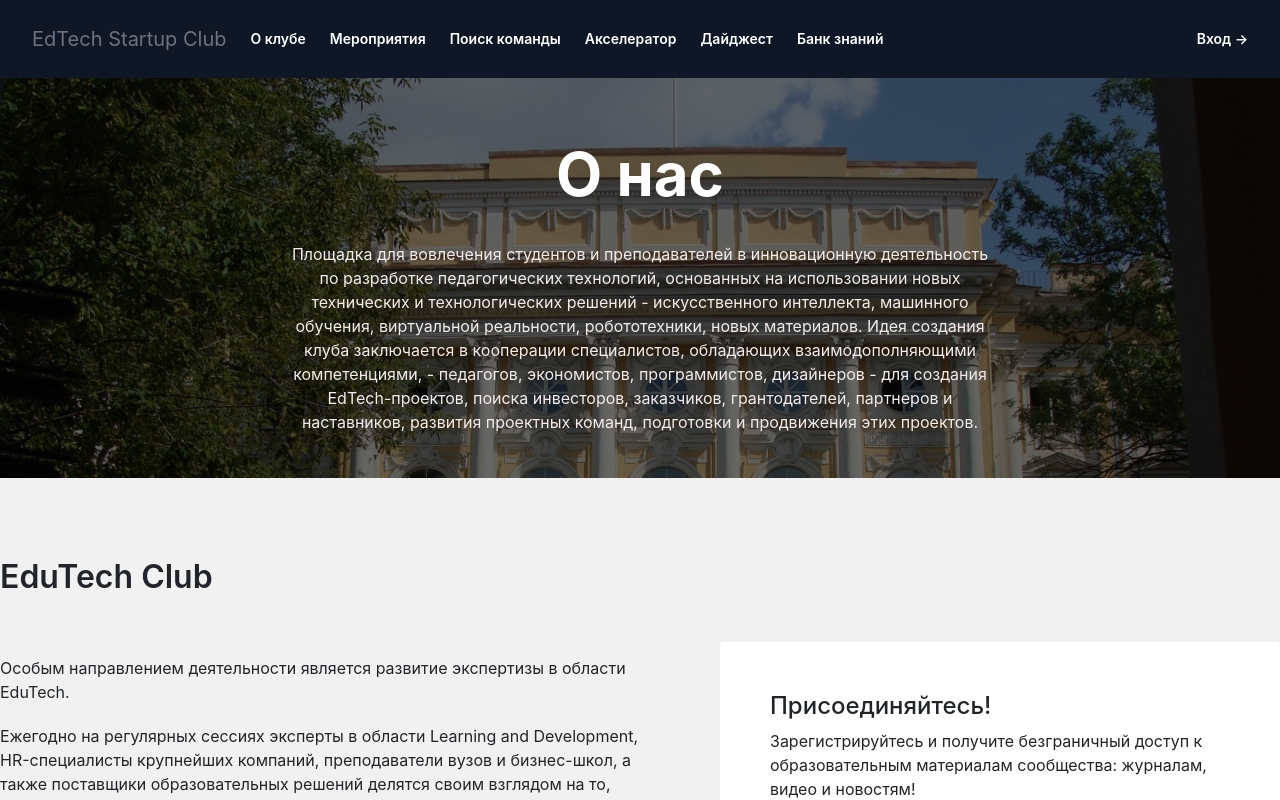
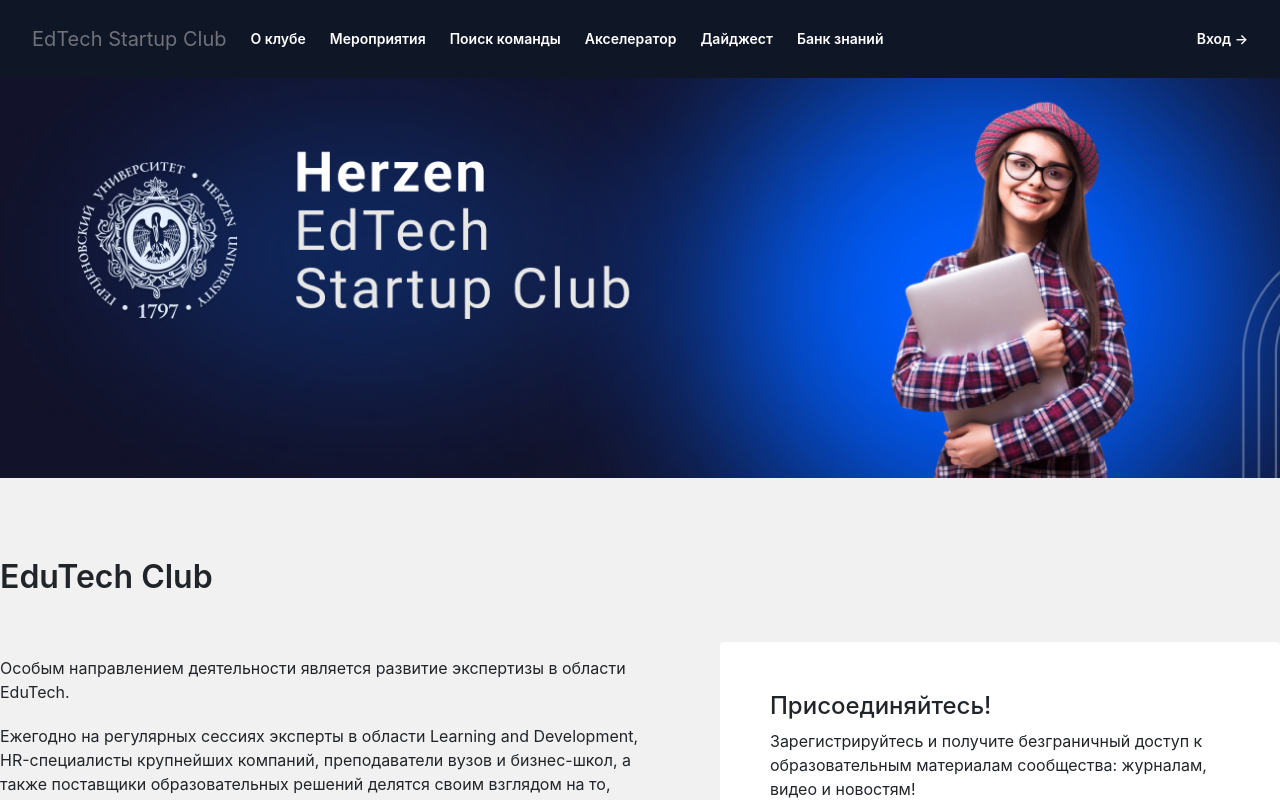
Before and after one commit to tantarin/edtech-club-frontend, a React (Create React App) app: page / in a window 1280 px wide. Shown: the top 800 px of the page. Built offline with nearby package versions, Linux system fonts and the light colour scheme.

Commit message:
изменить верхнюю секцию

```diff
--- a/src/components/About/About.css
+++ b/src/components/About/About.css
@@ -9,13 +9,11 @@
 }
 
 .background {
-  position: absolute;
+  position: relative;
   width: 100%;
-  height: 50vh; /* Занимает 50% высоты экрана */
-  z-index: -10;
-  background-image: url("herzen.jpg");
-  background-size: cover; /* Заполняем фон, сохраняя пропорции */
-  filter: brightness(0.4);
+  height: 50vh;
+  background-image: url("herzen.jpeg");
+  background-size: cover;
 }
 
 
--- a/src/components/About/About.tsx
+++ b/src/components/About/About.tsx
@@ -11,28 +11,6 @@
     <div className="about-page">
       <section className="about-hero">
         <div className="background" />
-        <div className="about-container">
-          <h1 className="font-bold text-[60px] text-center mb-8 pt-[60px] text-white">
-            О нас
-          </h1>
-          <div className="text-[#f4ebeb] font-normal max-w-[700px] text-center mx-auto">
-            <div className="mb-6 md:mb-0">
-              <p className="mb-4">
-                Площадка для вовлечения студентов и преподавателей в
-                инновационную деятельность по разработке педагогических
-                технологий, основанных на использовании новых технических и
-                технологических решений - искусственного интеллекта, машинного
-                обучения, виртуальной реальности, робототехники, новых
-                материалов. Идея создания клуба заключается в кооперации
-                специалистов, обладающих взаимодополняющими компетенциями, -
-                педагогов, экономистов, программистов, дизайнеров - для создания
-                EdTech-проектов, поиска инвесторов, заказчиков, грантодателей,
-                партнеров и наставников, развития проектных команд, подготовки и
-                продвижения этих проектов.
-              </p>
-            </div>
-          </div>
-        </div>
       </section>
       <section className="about-more">
         <div className="about-more__container">
```
Also changed, not shown: src/components/About/herzen.jpeg (added), src/components/About/herzen.jpg (deleted).
